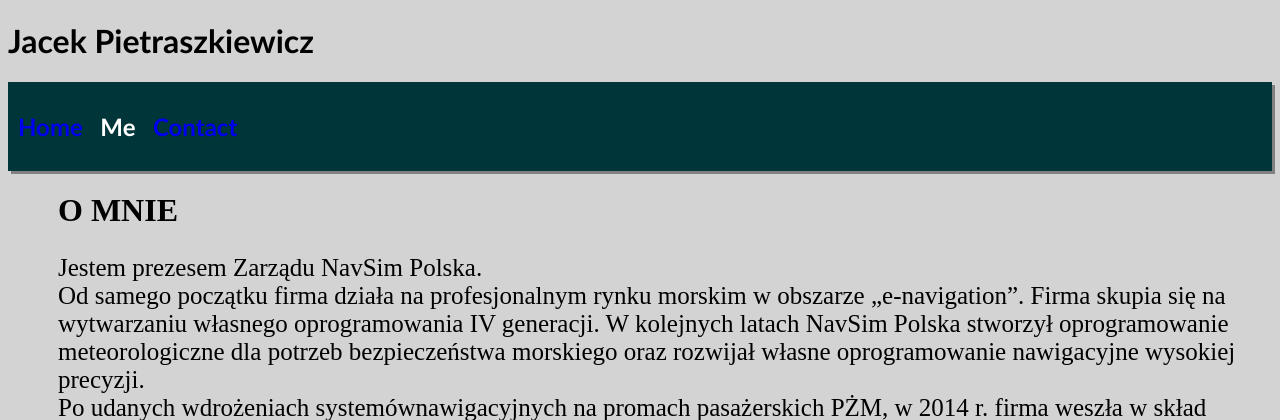
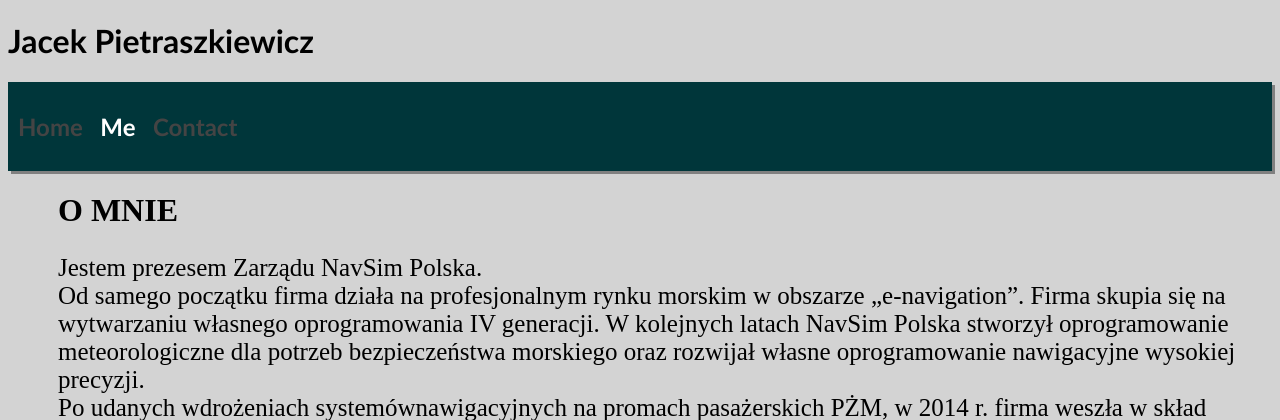
Before and after one commit to NavSimPolska/zadanie2portfolio, a Django app: page /me/ in a window 1280 px wide. Shown: the top 420 px of the page. Run offline with Django 3.2, Linux system fonts and the light colour scheme.

Commit message:
Zadanie skończone - kosmetyczne poprawki

```diff
--- a/infos/templates/infos/header.html
+++ b/infos/templates/infos/header.html
@@ -12,6 +12,7 @@
          # Blok wstawiany z Operation.html #
         {% endblock %}
     </div>
+
     <div id="main" style="font-family: 'Calibri Light'">
         {% block main %}
          # Blok wstawiany z main.html #
--- a/infos/templates/infos/main.html
+++ b/infos/templates/infos/main.html
@@ -2,12 +2,13 @@
 {% block main %}
 {% if title == "Homepage" %}
             <h1 style="margin-left: 50px">WITAJ</h1>
-               <img src="https://www.radiowroclaw.pl/img/articles/86527/AXjCC27659.jpg" alt="Jacek Pietraszkiewicz"
-                    style="height: 300px; float: left; border-radius: 10px; margin: 10px; margin-left: 50px"><br>
+            <img src="https://www.radiowroclaw.pl/img/articles/86527/AXjCC27659.jpg" alt="Jacek Pietraszkiewicz"
+                 style="height: 300px; float: left; border-radius: 10px; margin: 10px; margin-left: 50px"><br>
 
-               <p style="font-size: 25px">To jest moja strona napisana w Django. Nie jest doskonała, ale całkowicie moja :).<br>
-                   Znajdziesz na niej informacje <a href="http://localhost:8000/me"><b>o mnie</b></a> i czym się zajmuję. Jeśli będziesz chciał się ze mną skontaktować,
-                   nie wahaj się kliknąć w  sekcję <b>Contact</b></p>
+               <p style="font-size: 25px">
+                   To jest moja strona napisana w Django. Nie jest doskonała, ale całkowicie moja :).<br>
+                   Znajdziesz na niej informacje <a href="http://localhost:8000/me" style="text-decoration: none"><b>o mnie</b></a> i czym się zajmuję. Jeśli będziesz chciał się ze mną skontaktować,
+                   nie wahaj się kliknąć w  sekcję <a href="http://localhost:8000/contact" style="text-decoration: none"><b>Contact</b></a></p>
 {% elif title == "O mnie" %}
             <h1 style="margin-left: 50px">O MNIE</h1>
                <p style="font-size: 25px; margin-left: 50px">Jestem prezesem Zarządu NavSim Polska. <br>Od samego początku firma działa na
--- a/infos/templates/infos/operation.html
+++ b/infos/templates/infos/operation.html
@@ -5,15 +5,15 @@
 {% block header %}
 {% if title == "Homepage" %}
            <h2>
-               <span style="color: #ffffff ">Home&nbsp&nbsp&nbsp</span><span style="color: #444444"><a href="http://localhost:8000/me" style="text-decoration: none">Me</a>&nbsp&nbsp&nbsp<a href="http://localhost:8000/contact" style="text-decoration: none">Contact</a></span>
+               <span style="color: #ffffff ">Home&nbsp&nbsp&nbsp</span><span style="color: #444444"><a href="http://localhost:8000/me" style="text-decoration: none; color: #444444">Me</a>&nbsp&nbsp&nbsp<a href="http://localhost:8000/contact" style="text-decoration: none; color: #444444">Contact</a></span>
            </h2>
-        {% elif title == "O mnie" %}
+{% elif title == "O mnie" %}
            <h2>
-               <span style="color: #444444"><a href="http://localhost:8000/" style="text-decoration: none">Home</a>&nbsp&nbsp&nbsp</span><span style="color: #ffffff ">Me&nbsp&nbsp&nbsp</span><span style="color: #444444"><a href="http://localhost:8000/contact" style="text-decoration: none">Contact</a></span>
+               <a href="http://localhost:8000/" style="text-decoration: none; color: #444444">Home</a>&nbsp&nbsp&nbsp<span style="color: #ffffff ">Me&nbsp&nbsp&nbsp</span><a href="http://localhost:8000/contact" style="text-decoration: none; color: #444444">Contact</a>
            </h2>
-        {% elif title == "Kontakt ze mną" %}
+{% elif title == "Kontakt ze mną" %}
            <h2>
-               <span style="color: #444444"><a href="http://localhost:8000/" style="text-decoration: none">Home</a>&nbsp&nbsp&nbsp<a href="http://localhost:8000/me" style="text-decoration: none">Me</a>&nbsp&nbsp&nbsp</span><span style="color: #ffffff">Contact</span>
+               <a href="http://localhost:8000/" style="text-decoration: none; color: #444444">Home</a>&nbsp&nbsp&nbsp<a href="http://localhost:8000/me" style="text-decoration: none; color: #444444">Me</a>&nbsp&nbsp&nbsp</span><span style="color: #ffffff">Contact</span>
            </h2>
         {% endif %}
 {% endblock %}}
```
